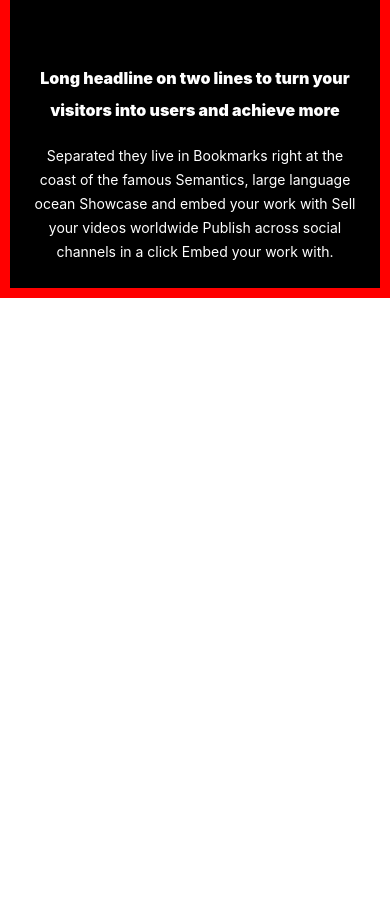
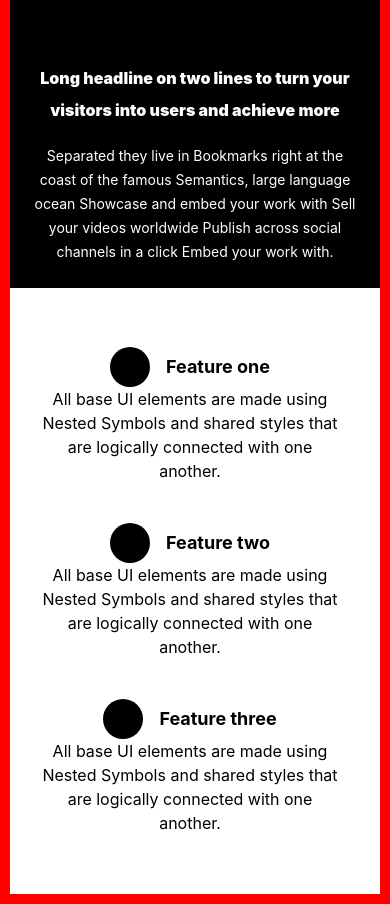
Before and after one commit to AleksandreMaisuradze/davaleba10, a plain HTML site: page index.html in a window 390 px wide. Shown: the part 1064-1968 px from the top of the page. Before the commit the page ends 1362 px from the top, so only its background shows below. Drawn offline with Linux system fonts and the light colour scheme.

Commit message:
Finish section3 and start footer

```diff
--- a/css/tablet.css
+++ b/css/laptop.css
@@ -56,4 +56,9 @@
         display: flex;
         column-gap: 15%;
     }
+     /* section3  */
+
+     .section3_main_div {
+        margin: 39px 32px;
+     }
 }
--- a/css/style.css
+++ b/css/style.css
@@ -137,3 +137,46 @@ header {
     line-height: 24px;
     color: #FFFFFF;
 }
+
+/* Section3  */
+
+.section3_main_div {
+    margin: 64px 10.4%;
+    display: flex;
+    justify-content: space-between;
+}
+
+.section3_items {
+    width: calc(360 / 1440 * 100%);
+    padding-right: 10px;
+}
+
+.circle {
+    width: 40px;
+    height: 40px;
+    border-radius: 50%;
+    background-color: #000000;
+}
+
+.circle_title {
+    display: flex;
+    align-items: center;
+    column-gap: 16px;
+}
+
+.items_title {
+    font-family: Inter;
+    font-size: 18px;
+    font-weight: 700;
+    line-height: 28px;
+}
+
+.items_text {
+    font-family: Inter;
+    font-size: 16px;
+    font-weight: 400;
+    line-height: 24px;
+
+}
+
+/* Footer  */
--- a/css/tablet small.css
+++ b/css/tablet small.css
@@ -28,4 +28,26 @@
     .section2_img {
         height: 320px;
     }
+
+    /* section3  */
+
+    .section3_main_div {
+        flex-direction: column;
+    }
+
+    .section3_items {
+        width: 100%;
+        padding-top: 20px;
+        padding-bottom: 20px;
+        column-gap: 10px;
+    }
+
+    .circle_title {
+        width: 100%;
+        justify-content: center;
+    }
+
+    .items_text {
+        text-align: center;
+    }
 }
--- a/index.html
+++ b/index.html
@@ -8,7 +8,7 @@
     <link rel="stylesheet" href="css/reset.css">
     <script src="https://kit.fontawesome.com/f09529a2d4.js" crossorigin="anonymous"></script>
     <link rel="stylesheet" href="css/style.css">
-    <link rel="stylesheet" href="css/tablet.css">
+    <link rel="stylesheet" href="css/laptop.css">
     <link rel="stylesheet" href="css/tablet small.css">
     <link rel="stylesheet" href="css/mobile.css">
 </head>
@@ -59,6 +59,39 @@
                 </div>
             </div>
         </section>
+
+        <!-- Section3  -->
+        <section class="section3">
+            <div class="section3_main_div">
+                <div class="section3_items">
+                    <div class="circle_title">
+                        <div class="circle"></div>
+                        <h1 class="items_title">Feature one</h1>
+                    </div>
+                    <p class="items_text">All base UI elements are made using Nested Symbols and shared styles that are
+                        logically connected with one another.</p>
+                </div>
+                <div class="section3_items">
+                    <div class="circle_title">
+                        <div class="circle"></div>
+                        <h1 class="items_title">Feature two</h1>
+                    </div>
+                    <p class="items_text">All base UI elements are made using Nested Symbols and shared styles that
+                        are logically connected with one another.</p>
+                </div>
+                <div class="section3_items">
+                    <div class="circle_title">
+                        <div class="circle"></div>
+                        <h1 class="items_title">Feature three</h1>
+                    </div>
+                    <p class="items_text">All base UI elements are made using Nested Symbols and shared styles that are
+                        logically connected with one another.</p>
+                </div>
+            </div>
+        </section>
+
+        <!-- Footer  -->
+
     </div>
 
 </body>
```
